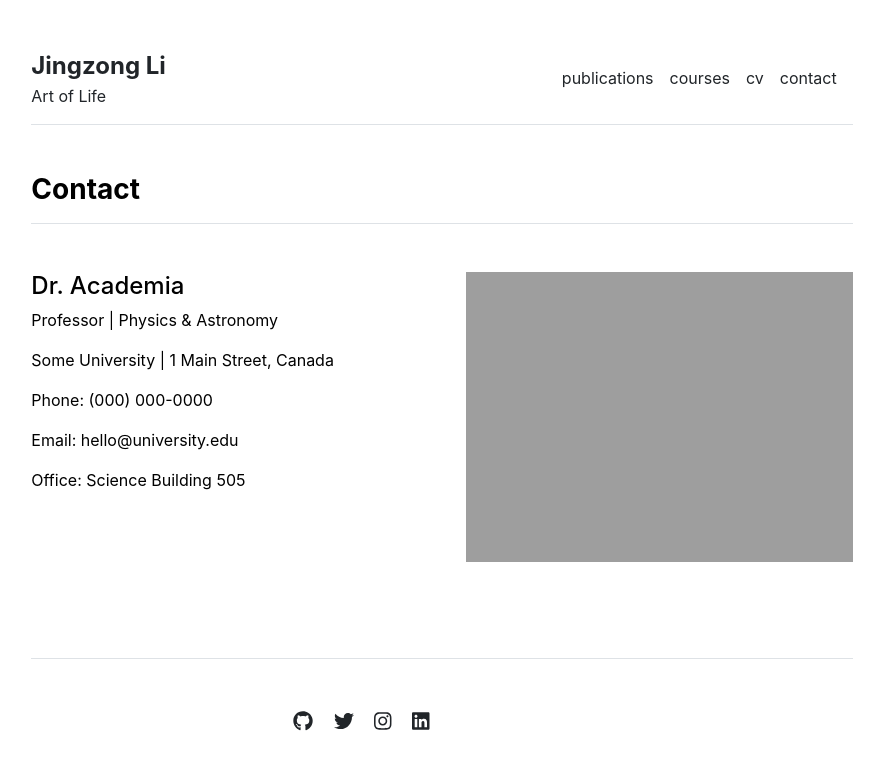
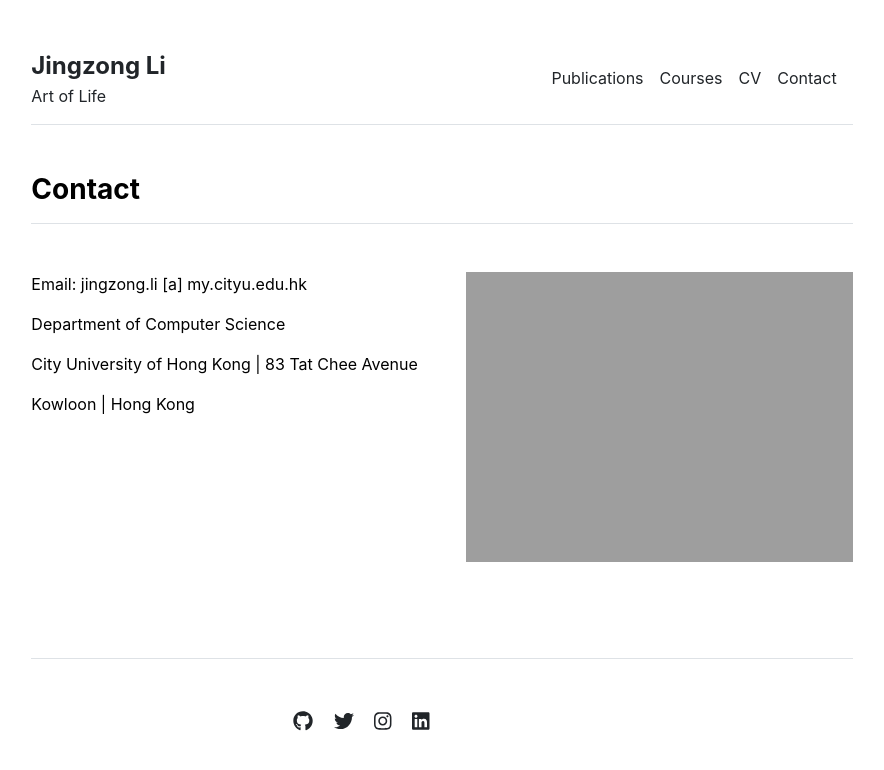
Before and after one commit to kanonjz/academic, a Jekyll site: the page built from contact.md, in a window 1280 px wide. Shown: the top 770 px of the page, without its empty margins (198-1082 px from the left). Built offline with Jekyll 4.4.1, drawn with Linux system fonts in a browser that asks for light colours.

Commit message:
update contact

```diff
--- a/_data/cv/education.yml
+++ b/_data/cv/education.yml
@@ -5,7 +5,7 @@
 
 - title: 'City University of Hong Kong'
   description: 'Ph.D. in Computer Science'
-  advisor: 'Advisor: Prof. Hong Xu at CUHK and Prof. Chun Xue at CityU'
+  advisor: 'Advisor: Prof. Hong Xu at CUHK and Prof. Chun Jason Xue at CityU'
   period: 2019 – Present
 
 - title: 'University of Electronic Science and Technology of China'
--- a/_data/settings.yml
+++ b/_data/settings.yml
@@ -1,9 +1,9 @@
 menu:
 # - {name: 'people', url: '/people.html'}
-- {name: 'publications', url: '/publications.html'}
-- {name: 'courses', url: '/courses.html'}
-- {name: 'cv', url: '/cv.html'}
-- {name: 'contact', url: '/contact.html'}
+- {name: 'Publications', url: '/publications.html'}
+- {name: 'Courses', url: '/courses.html'}
+- {name: 'CV', url: '/cv.html'}
+- {name: 'Contact', url: '/contact.html'}
 
 people:
 - {name: 'Primary Investigator', title: 'Researcher', department: 'Physics & Astronomy', institution: 'Some University', institution_address: '1 Main Street, Canada', phone: '(000) 000-0000', email: 'hello@university.edu', office: 'Science Building 505', image: 'assets/img/primary-investigator.jpg', url: 'primary-investigator'}
@@ -22,4 +22,4 @@ social:
 - {icon: 'linkedin', link: 'https://linkedin.com/in/lenpaul'}
 
 contacts:
-- {name: 'Dr. Academia', title: 'Professor', department: 'Physics & Astronomy', institution: 'Some University', institution_address: '1 Main Street, Canada', phone: '(000) 000-0000', email: 'hello@university.edu', office: 'Science Building 505', image: 'assets/img/contact.jpg'}
+- {name: 'Jingzong Li', title: '', department: 'Department of Computer Science', institution: 'City University of Hong Kong', institution_address: '83 Tat Chee Avenue', district: 'Kowloon', city: 'Hong Kong', phone: '(000) 000-0000', email: 'jingzong.li [a] my.cityu.edu.hk', office: 'MMW-3402', image: 'assets/img/contact.jpg'}
--- a/_includes/contact.html
+++ b/_includes/contact.html
@@ -4,12 +4,12 @@
     {% for contact in site.data.settings.contacts %}
     <div class="row g-5 mb-5">
       <div class="col-md-6">
-        <h4>{{ contact.name }}</h4>
-        <p>{{ contact.title }} | {{ contact.department }}</p>
+        <!-- <h4>{{ contact.name }}</h4> -->
+        <p>Email: {{ contact.email }}</p>
+        <p>{{ contact.department }}</p>
         <p>{{ contact.institution }} | {{ contact.institution_address }}</p>
-        <p>Phone: {{ contact.phone }}</p>
-        <p>Email: {{ contact.email }}</p>
-        <p>Office: {{ contact.office }}</p>
+        <p>{{ contact.district }} | {{ contact.city }}</p>
+        <!-- <p>Office: {{ contact.office }}</p> -->
       </div>
       <div class="col-md-6">
         <img src="{{ site.github.url }}/{{ contact.image }}" alt="Contact" width="100%">
```
Also changed, not shown: index.md (+1 -3 lines).
